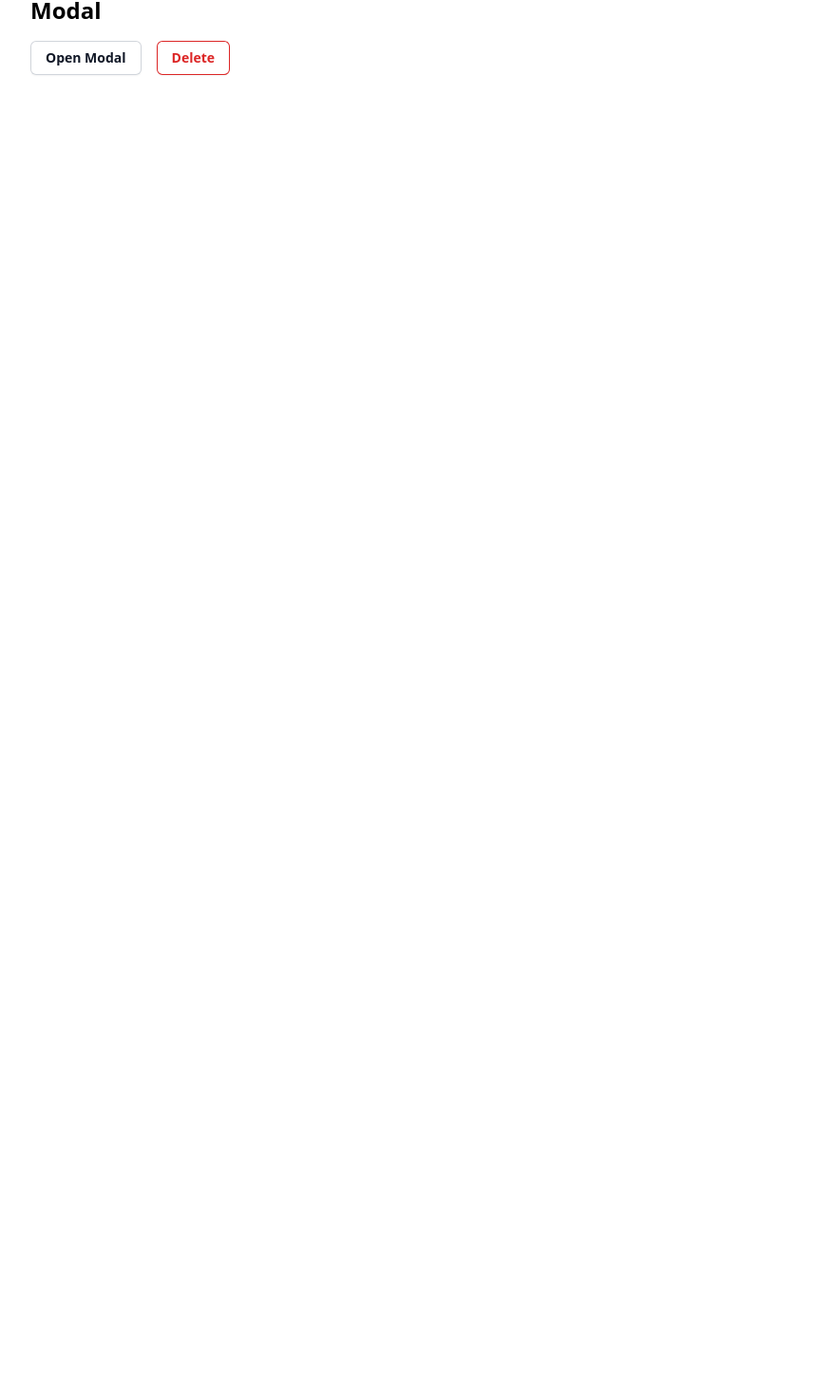
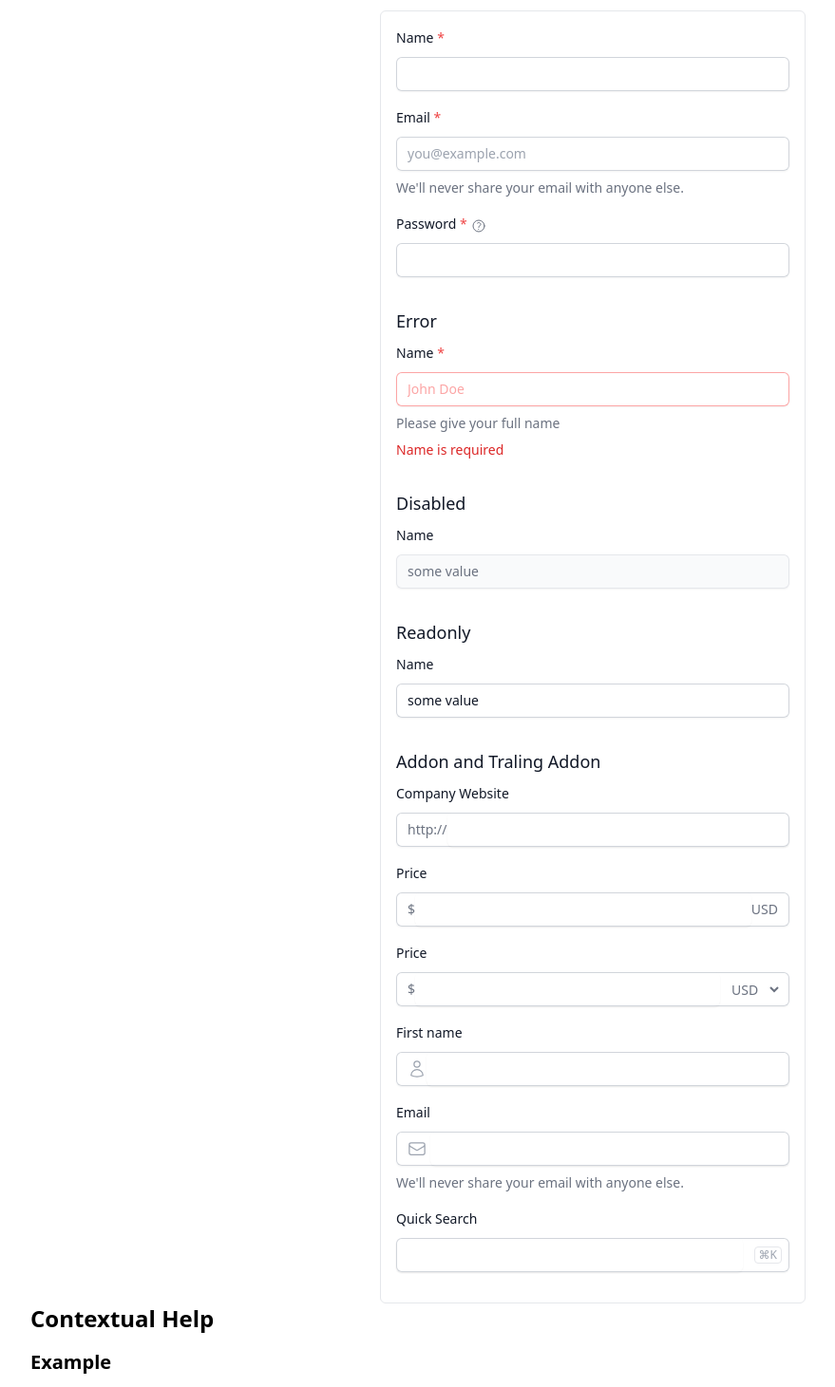
Before and after one commit to weDevsOfficial/tail-react, a React (Vite) app: page / in a window 1280 px wide. Shown: the part 53-1514 px from the top of the page at 95% size, without its empty margins (16-895 px from the left). Before the commit the page ends 800 px from the top, so only its background shows below. Built offline with nearby package versions, Linux system fonts and the light colour scheme.

Commit message:
added ContextuaHelp component

```diff
--- a/src/App.tsx
+++ b/src/App.tsx
@@ -3,15 +3,17 @@ import TableExample from '@/Components/Table/Example';
 import DropdownExample from '@/Components/Dropdown/Example';
 import TextExample from '@/Components/TextField/Example';
 import ModalExample from './Components/Modal/Example';
+import ContextulExample from './Components/ContextualHelp/Example';
 
 const App = () => {
   return (
     <div className="container mx-auto p-12">
-      {/* <TextExample /> */}
+      <TextExample />
       {/* <DropdownExample /> */}
       {/* <TableExample /> */}
       {/* <ButtonExample /> */}
-      <ModalExample />
+      {/* <ModalExample /> */}
+      <ContextulExample />
     </div>
   );
 };
--- /dev/null
+++ b/src/Components/ContextualHelp/ContextualHelp.tsx
@@ -0,0 +1,48 @@
+import React, { useState, useRef, useEffect, PropsWithChildren } from 'react';
+import { twMerge } from 'tailwind-merge';
+import { Transition } from '@headlessui/react';
+import { QuestionMarkCircleIcon } from '@heroicons/react/24/outline';
+
+const ContextualHelp = ({ children }: PropsWithChildren) => {
+  const [isOpen, setIsOpen] = useState(false);
+  const dropdownRef = useRef<HTMLDivElement>(null);
+
+  useEffect(() => {
+    const handleClickOutside = (event: MouseEvent) => {
+      if (dropdownRef.current && !dropdownRef.current.contains(event.target as Node)) {
+        setIsOpen(false);
+      }
+    };
+
+    document.addEventListener('mousedown', handleClickOutside);
+    return () => {
+      document.removeEventListener('mousedown', handleClickOutside);
+    };
+  }, []);
+
+  return (
+    <div className="relative inline-block">
+      <div onClick={() => setIsOpen(!isOpen)}>
+        <QuestionMarkCircleIcon className="inline-block w-4 h-4 ml-1 text-gray-500 hover:bg-gray-100" />
+      </div>
+
+      <Transition
+        show={isOpen}
+        ref={dropdownRef}
+        enter="transition duration-100 ease-out"
+        enterFrom="transform scale-95 opacity-0"
+        enterTo="transform scale-100 opacity-100"
+        leave="transition duration-75 ease-out"
+        leaveFrom="transform scale-100 opacity-100"
+        leaveTo="transform scale-95 opacity-0"
+        className={twMerge('absolute z-10 mt-2 -ml-1 w-48 rounded-md shadow-lg')}
+      >
+        <div className="bg-white border border-gray-200 rounded-md shadow-md p-4 w-72">
+          {children}
+        </div>
+      </Transition>
+    </div>
+  );
+};
+
+export { ContextualHelp };
--- /dev/null
+++ b/src/Components/ContextualHelp/Example.tsx
@@ -0,0 +1,27 @@
+import React from 'react';
+
+import { ContextualHelp } from './ContextualHelp';
+
+const ContextulExample = () => {
+  return (
+    <div>
+      <h1 className="text-2xl font-bold">Contextual Help</h1>
+
+      <div className="mt-4">
+        <h2 className="text-xl font-bold">Example</h2>
+        <p className="mt-2">
+          This is an example of how to use the ContextualHelp component.
+          <ContextualHelp>
+            <h3 className="font-medium text-gray-900 mb-2">Need Help?</h3>
+            <p className="text-sm text-gray-500">
+              If you're having trouble accessing your account, contact our customer support team for
+              help.
+            </p>
+          </ContextualHelp>
+        </p>
+      </div>
+    </div>
+  );
+};
+
+export default ContextulExample;
--- /dev/null
+++ b/src/Components/ContextualHelp/index.ts
@@ -0,0 +1 @@
+export * from './ContextualHelp';
--- a/src/Components/TextField/Example.tsx
+++ b/src/Components/TextField/Example.tsx
@@ -1,4 +1,4 @@
-import React, { useState } from 'react';
+import React, { Fragment, useState } from 'react';
 import TextField from './TextField';
 import { EnvelopeIcon, UserIcon } from '@heroicons/react/24/outline';
 
@@ -26,13 +26,13 @@ const TextExample = () => {
         type="password"
         required
         contextualHelp={
-          <div className="bg-white border border-gray-200 rounded-md shadow-md p-4 w-72">
+          <Fragment>
             <h3 className="font-medium text-gray-900 mb-2">Need Help?</h3>
             <p className="text-sm text-gray-500">
               If you're having trouble accessing your account, contact our customer support team for
               help.
             </p>
-          </div>
+          </Fragment>
         }
       />
 
--- a/src/Components/TextField/TextField.tsx
+++ b/src/Components/TextField/TextField.tsx
@@ -1,7 +1,6 @@
-import React, { useState, useRef, useEffect, Fragment } from 'react';
-import { Transition } from '@headlessui/react';
-import { QuestionMarkCircleIcon } from '@heroicons/react/24/outline';
+import React, { Fragment } from 'react';
 import { twMerge } from 'tailwind-merge';
+import { ContextualHelp } from '../ContextualHelp';
 
 interface TextFieldProps {
   label: string;
@@ -52,22 +51,6 @@ const TextField: React.FC<TextFieldProps> = ({
     onChange(event.target.value);
   };
 
-  const [isOpen, setIsOpen] = useState(false);
-  const dropdownRef = useRef<HTMLDivElement>(null);
-
-  useEffect(() => {
-    const handleClickOutside = (event: MouseEvent) => {
-      if (dropdownRef.current && !dropdownRef.current.contains(event.target as Node)) {
-        setIsOpen(false);
-      }
-    };
-
-    document.addEventListener('mousedown', handleClickOutside);
-    return () => {
-      document.removeEventListener('mousedown', handleClickOutside);
-    };
-  }, []);
-
   const id = `input-${Math.random().toString(36).substr(2, 9)}`;
 
   return (
@@ -80,27 +63,7 @@ const TextField: React.FC<TextFieldProps> = ({
           {label} {required && <span className="text-red-500">*</span>}
         </label>
 
-        {contextualHelp && (
-          <div>
-            <div onClick={() => setIsOpen(!isOpen)}>
-              <QuestionMarkCircleIcon className="inline-block w-4 h-4 ml-1 text-gray-500 hover:bg-gray-100" />
-            </div>
-
-            <Transition
-              show={isOpen}
-              ref={dropdownRef}
-              enter="transition duration-100 ease-out"
-              enterFrom="transform scale-95 opacity-0"
-              enterTo="transform scale-100 opacity-100"
-              leave="transition duration-75 ease-out"
-              leaveFrom="transform scale-100 opacity-100"
-              leaveTo="transform scale-95 opacity-0"
-              className={twMerge('absolute z-10 mt-2 -ml-1 w-48 rounded-md shadow-lg')}
-            >
-              {contextualHelp}
-            </Transition>
-          </div>
-        )}
+        {contextualHelp && <ContextualHelp>{contextualHelp}</ContextualHelp>}
       </div>
 
       <div
```
Also changed, not shown: src/Components/ContextualHelp/README.md (added).
